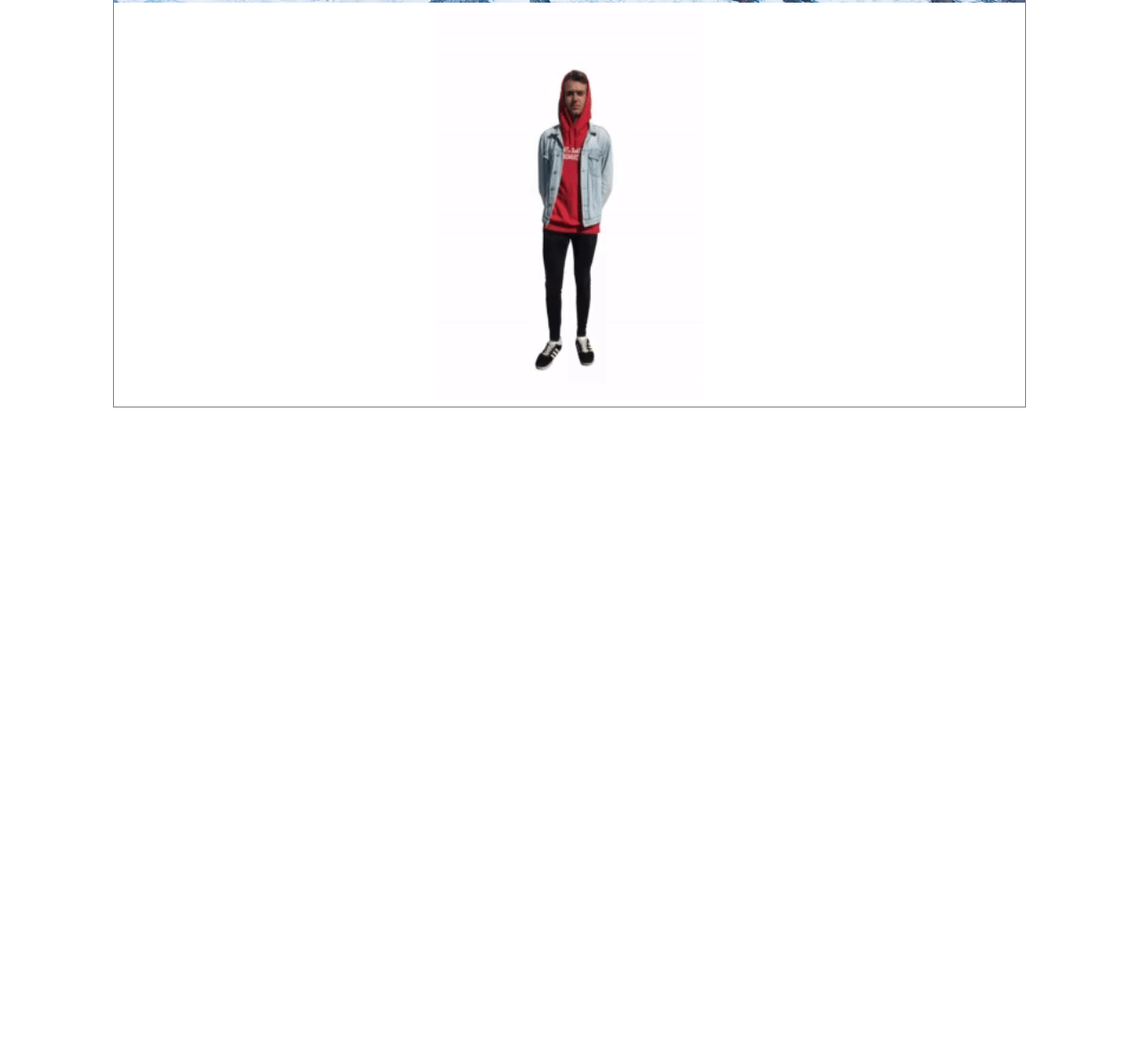
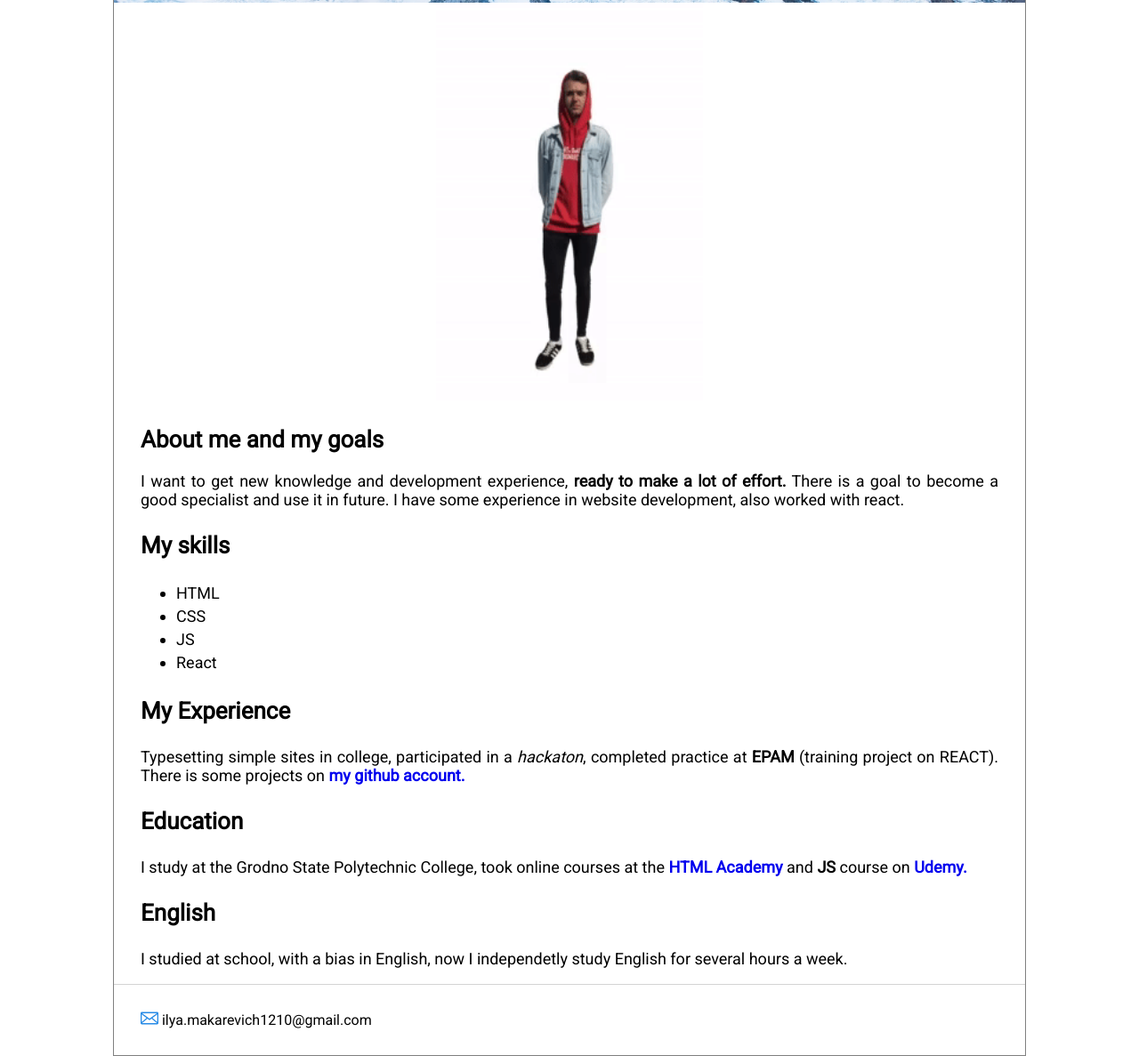
Before and after one commit to plushka-ilushka/rsschool-cv, a plain HTML site: page index.html in a window 1280 px wide. Shown: the part 298-1485 px from the top of the page at 89% size. Before the commit the page ends 800 px from the top, so only its background shows below. Drawn offline with Linux system fonts and the light colour scheme.

Commit message:
feat: add section about me and footer

```diff
--- a/index.html
+++ b/index.html
@@ -11,7 +11,7 @@
 <body>
     <header class="page-header">
         <div class="email">
-            <img src="img/icon-email-header.svg" alt="mail icon">
+            <img src="img/icon-email-header.svg" widht="20" height="15" alt="mail-icon">
             <span>ilya.makarevich1210@gmail.com</span>
         </div>
         <div class="container-name">
@@ -20,10 +20,54 @@
         </div>
 
     </header>
-<section class="ilusha-gif">
-    <img src="img/ilusha.gif" height="450" width="300" alt="ilusha">
-</section>
+
+    <section class="about-me" align="justify">
+        <section class="ilusha-gif">
+            <img src="img/ilusha.gif" height="450" width="300" alt="ilusha">
+        </section>
+        <h1 style="font-size: 26px;">About me and my goals</h1>
+        <p style="font-size: 18px;">I want to get new knowledge and development experience, <strong>ready to make a lot
+                of effort.</strong>
+            There is a goal to become a good specialist and use it in future. I have some experience
+            in website development, also worked with react.
+        </p>
+        <section class="skills">
+            <h1 style="font-size: 26px;">My skills</h1>
+            <ul>
+                <li>HTML</li>
+                <li>CSS</li>
+                <li>JS</li>
+                <li>React</li>
+            </ul>
+        </section>
+        <section class="experience">
+            <h1 style="font-size: 26px;">My Experience</h1>
+            <p style="font-size: 18px;">Typesetting simple sites in college, participated in a <em>hackaton</em>,
+                completed practice at <strong>EPAM</strong> (training project on REACT).
+                There is some projects on <strong><a href="https://github.com/plushka-ilushka">my github
+                account.</a></strong>
+            </p>
+        </section>
+        <section class="education">
+            <h1 style="font-size: 26px;">Education</h1>
+            <p style="font-size: 18px;">I study at the Grodno State Polytechnic College, took online courses at the
+                <strong><a href="https://htmlacademy.ru/profile/id875163">HTML Academy</a></strong> and
+                <strong>JS</strong> course on <strong><a href="https://www.udemy.com/">Udemy.</a></strong>
+            </p>
+        </section>
+        <section class="english">
+            <h1 style="font-size: 26px;">English</h1>
+            <p style="font-size: 18px;">I studied at school, with a bias in English, now I independetly study English
+                for several hours a week.
+            </p>
+        </section>
+    </section>
+
+    <footer class="page-footer">
+        <img src="img/icon-email-header.svg" width="20" height="15" alt="mail-icon">
+        <span>ilya.makarevich1210@gmail.com</span>
+    </footer>
 
 </body>
 
-</html>
+</strong>
--- a/style.css
+++ b/style.css
@@ -14,8 +14,7 @@ body {
 }
 
 .email {
-    padding: 15px;
-    padding-right: 100px;
+    padding:  15px;
 }
 
 .container-name{
@@ -28,3 +27,25 @@ body {
 .ilusha-gif {
     text-align: center;
 }
+
+.about-me {
+    padding: 0 30px;
+}
+
+li {
+    line-height: 26px;
+    font-size: 18px;
+}
+
+a {
+    text-decoration: none;
+}
+
+a:hover {
+    color: orange;
+}
+
+.page-footer {
+    padding: 30px;
+    border-top: 1px solid lightgray;
+}
```
